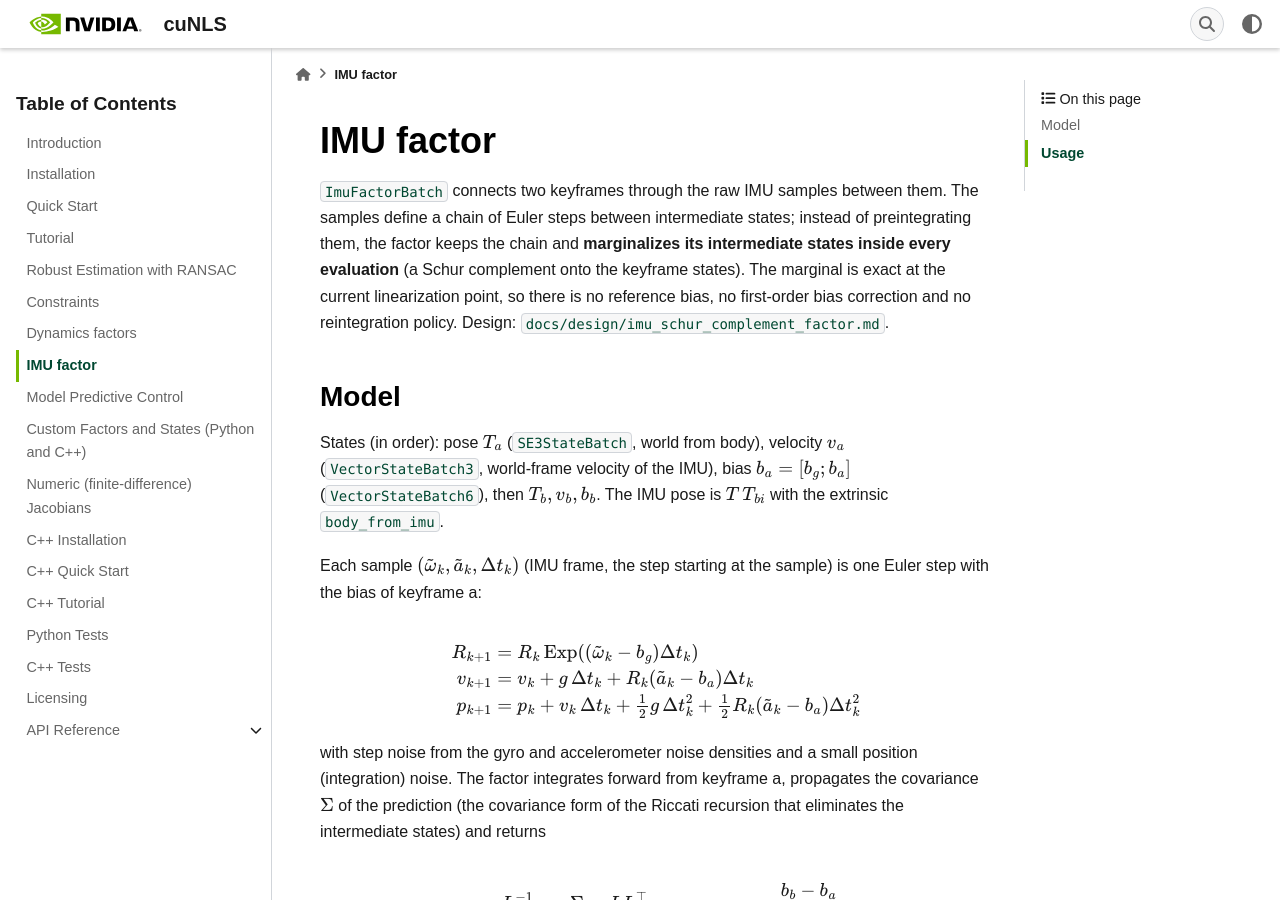
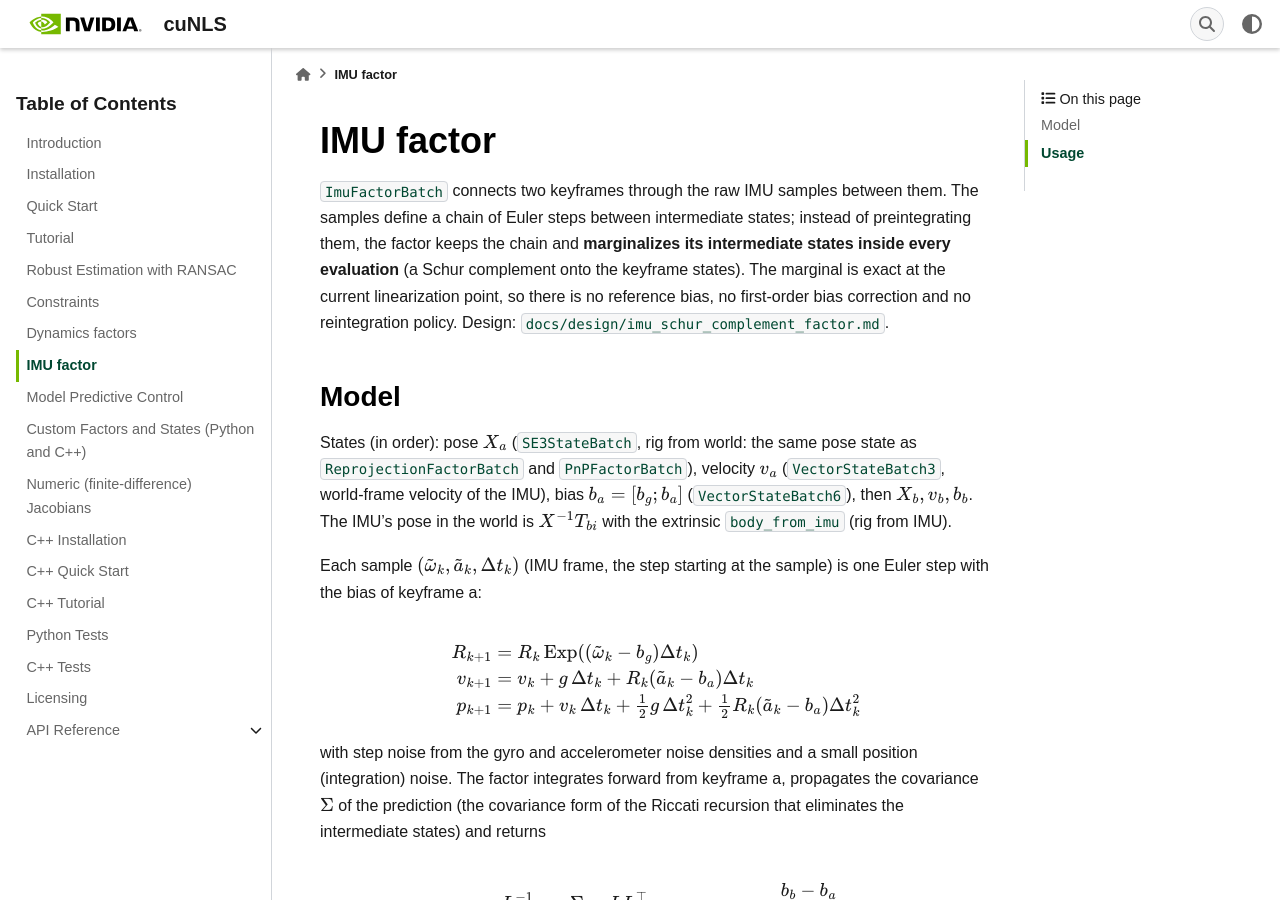
Before and after one commit to nvidia-isaac/cuNLS, a Sphinx documentation site: the page built from docs/sphinx/imu.rst, in a window 1280 px wide and 900 px high. Built offline with Sphinx 7.4.7, drawn with Linux system fonts in a browser that asks for light colours; some web fonts are replaced.

Commit message:
ImuFactorBatch: rig_from_world poses, as the reprojection and PnP factors
The pose states are now rig_from_world (perturbed X Exp(xi)), the same
pose state ReprojectionFactorBatch and PnPFactorBatch read, so the
factors can share poses in inertial bundle adjustment and PnP. The IMU
pose is X^-1 body_from_imu (rig_from_imu). The pose Jacobians map the
world-frame rotation perturbation to the IMU: phi_imu = -R_imu^T phi,
dp_imu = [p_imu]x phi - rho.

Rotations about the world origin put lever arms |p| in the rotation
columns, so the lane-split agreement test compares Jacobians relative to
each row's largest entry. Tests, Python test, bindings and guide follow
the new convention.

```diff
--- a/docs/sphinx/imu.rst
+++ b/docs/sphinx/imu.rst
@@ -14,10 +14,12 @@
 Model
 ===============================================================================
 
-States (in order): pose :math:`T_a` (``SE3StateBatch``, world from body),
+States (in order): pose :math:`X_a` (``SE3StateBatch``, rig from world: the
+same pose state as ``ReprojectionFactorBatch`` and ``PnPFactorBatch``),
 velocity :math:`v_a` (``VectorStateBatch3``, world-frame velocity of the IMU),
-bias :math:`b_a = [b_g; b_a]` (``VectorStateBatch6``), then :math:`T_b, v_b,
-b_b`. The IMU pose is :math:`T\,T_{bi}` with the extrinsic ``body_from_imu``.
+bias :math:`b_a = [b_g; b_a]` (``VectorStateBatch6``), then :math:`X_b, v_b,
+b_b`. The IMU's pose in the world is :math:`X^{-1} T_{bi}` with the extrinsic
+``body_from_imu`` (rig from IMU).
 
 Each sample :math:`(\tilde\omega_k, \tilde a_k, \Delta t_k)` (IMU frame, the
 step starting at the sample) is one Euler step with the bias of keyframe a:
```
Also changed, not shown: 7 other files.
